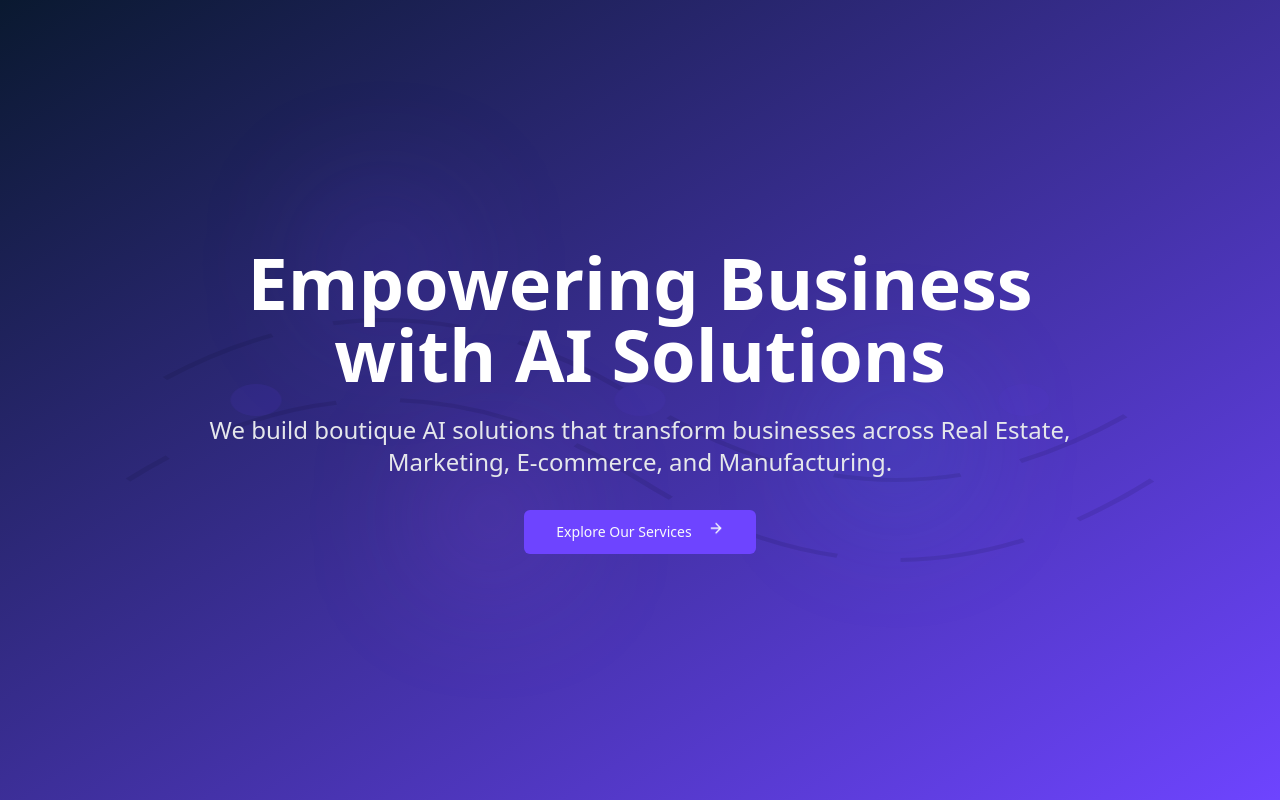
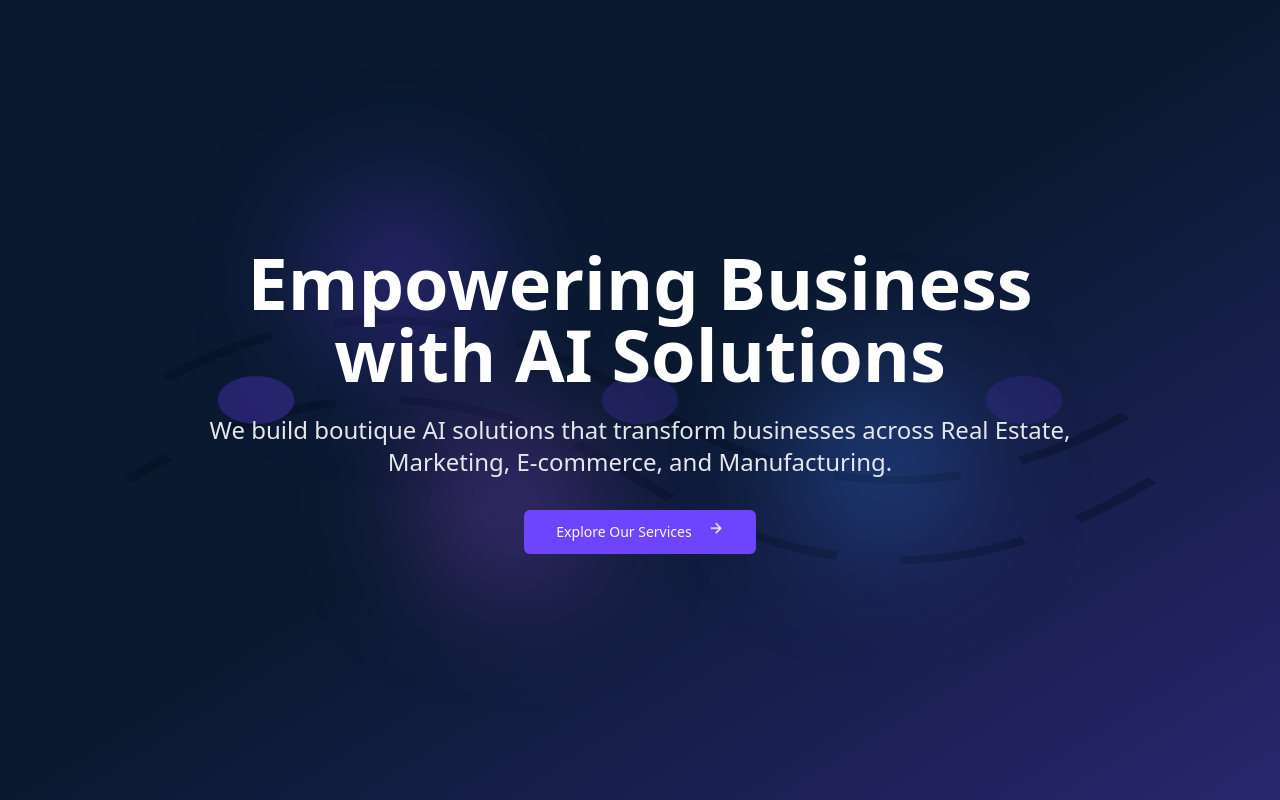
Before and after one commit to PrajwalDhiwar/fluid-future-showcase, a React (Vite) app: page / in a window 1280 px wide. Shown: the top 800 px of the page. Built offline with nearby package versions, Linux system fonts and the light colour scheme.

Commit message:
Enhance Animation Visibility
Updated the landing page colors to improve the visibility of animations, ensuring they stand out against the background.
[skip gpt_engineer]

```diff
--- a/src/components/Hero.tsx
+++ b/src/components/Hero.tsx
@@ -3,41 +3,41 @@ import { Button } from "@/components/ui/button";
 
 export const Hero = () => {
   return (
-    <div className="min-h-screen flex items-center justify-center relative overflow-hidden bg-gradient-to-br from-brand-dark to-brand-purple">
+    <div className="min-h-screen flex items-center justify-center relative overflow-hidden bg-gradient-to-br from-brand-dark via-brand-dark/95 to-brand-purple/30">
       {/* Animated Background Pattern */}
       <div className="absolute inset-0">
-        <svg className="w-full h-full opacity-10" viewBox="0 0 100 100" preserveAspectRatio="none">
+        <svg className="w-full h-full opacity-30" viewBox="0 0 100 100" preserveAspectRatio="none">
           {/* Neural Network Lines */}
           <path
             className="animate-[dash_3s_linear_infinite] stroke-current"
             d="M10,50 Q30,30 50,50 T90,50"
             fill="none"
-            strokeWidth="0.5"
+            strokeWidth="1"
             strokeDasharray="10,5"
           />
           <path
             className="animate-[dash_4s_linear_infinite] stroke-current"
             d="M10,60 Q30,40 50,60 T90,60"
             fill="none"
-            strokeWidth="0.5"
+            strokeWidth="1"
             strokeDasharray="10,5"
           />
           {/* AI Agent Nodes */}
-          <circle cx="20" cy="50" r="2" className="fill-brand-purple animate-pulse" />
-          <circle cx="50" cy="50" r="2" className="fill-brand-purple animate-pulse [animation-delay:500ms]" />
-          <circle cx="80" cy="50" r="2" className="fill-brand-purple animate-pulse [animation-delay:1000ms]" />
+          <circle cx="20" cy="50" r="3" className="fill-brand-purple animate-pulse" />
+          <circle cx="50" cy="50" r="3" className="fill-brand-purple animate-pulse [animation-delay:500ms]" />
+          <circle cx="80" cy="50" r="3" className="fill-brand-purple animate-pulse [animation-delay:1000ms]" />
         </svg>
       </div>
 
       {/* Glowing Orbs representing AI agents */}
       <div className="absolute inset-0 overflow-hidden">
-        <div className="absolute w-32 h-32 bg-brand-purple/20 rounded-full blur-3xl animate-[float_6s_ease-in-out_infinite] top-1/4 left-1/4"></div>
-        <div className="absolute w-32 h-32 bg-blue-500/20 rounded-full blur-3xl animate-[float_8s_ease-in-out_infinite] top-1/2 right-1/4 [animation-delay:1s]"></div>
-        <div className="absolute w-32 h-32 bg-purple-500/20 rounded-full blur-3xl animate-[float_7s_ease-in-out_infinite] bottom-1/4 left-1/3 [animation-delay:2s]"></div>
+        <div className="absolute w-40 h-40 bg-brand-purple/40 rounded-full blur-3xl animate-[float_6s_ease-in-out_infinite] top-1/4 left-1/4"></div>
+        <div className="absolute w-40 h-40 bg-blue-500/40 rounded-full blur-3xl animate-[float_8s_ease-in-out_infinite] top-1/2 right-1/4 [animation-delay:1s]"></div>
+        <div className="absolute w-40 h-40 bg-purple-500/40 rounded-full blur-3xl animate-[float_7s_ease-in-out_infinite] bottom-1/4 left-1/3 [animation-delay:2s]"></div>
       </div>
 
       {/* Grid Pattern */}
-      <div className="absolute inset-0 bg-grid-white/[0.02] bg-[size:50px_50px] animate-[pulse_4s_ease-in-out_infinite]"></div>
+      <div className="absolute inset-0 bg-grid-white/[0.05] bg-[size:50px_50px] animate-[pulse_4s_ease-in-out_infinite]"></div>
 
       <div className="container mx-auto px-4 relative z-10">
         <div className="text-center max-w-4xl mx-auto">
```
